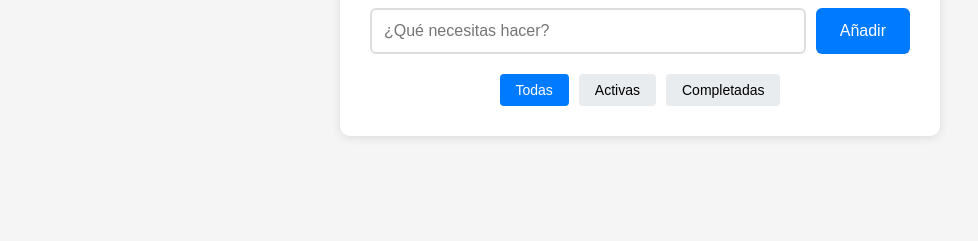
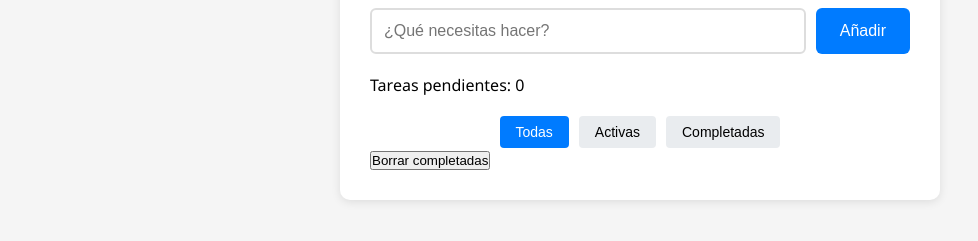
Before and after one commit to DavidCorreas/todo-app-curso, a plain HTML site: page index.html in a window 1280 px wide. Shown: the part 137-378 px from the top of the page, without its empty margins (0-978 px from the left). Drawn offline with Linux system fonts and the light colour scheme.

Commit message:
Update index.html
Agrega contador de tareas pendientes y botón para borrar completadas

```diff
--- a/index.html
+++ b/index.html
@@ -17,11 +17,13 @@
         <ul id="taskList">
             <!-- Las tareas aparecerán aquí -->
         </ul>
+        <p id="pendingCount">Tareas pendientes: 0</p>
         <div class="filters">
             <button class="filter-btn active" data-filter="all">Todas</button>
             <button class="filter-btn" data-filter="active">Activas</button>
             <button class="filter-btn" data-filter="completed">Completadas</button>
         </div>
+        <button id="clearCompletedBtn">Borrar completadas</button>
     </div>
     <script src="script.js"></script>
 </body>
```
